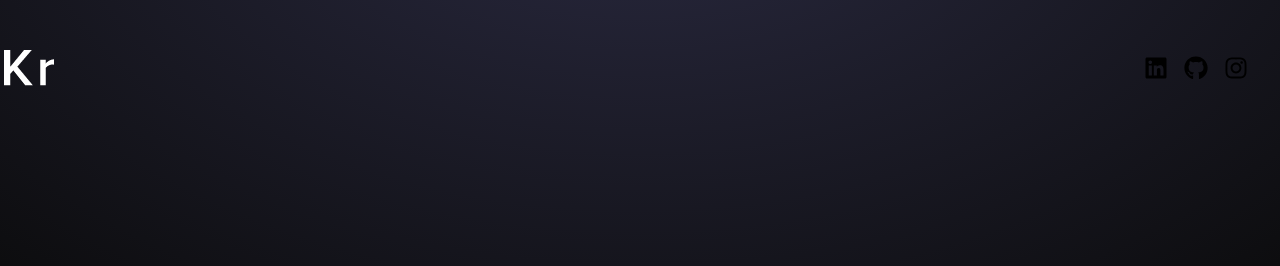
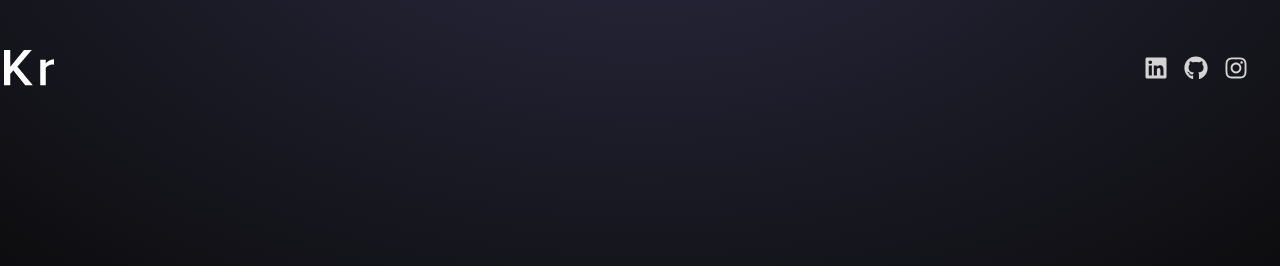
Before and after one commit to Messias-10/Portafolio-Web, a React (Vite) app: page / in a window 1280 px wide. Shown: the top 266 px of the page. Built offline with nearby package versions, Linux system fonts and the light colour scheme.

Commit message:
Change color of icons Navbar

```diff
--- a/src/App.jsx
+++ b/src/App.jsx
@@ -2,7 +2,7 @@ import Navbar2 from "./components/Navbar2";
 
 const App = () => {
   return (
-    <div>
+    <div className="overflow-x-hidden text-neutral-300 antialiased slec selection:bg-cyan-300 selection:text-cyan-900">
       <div className="absolute top-0 z-[-2] h-screen w-screen bg-neutral-950 bg-[radial-gradient(ellipse_80%_80%_at_50%_-20%,rgba(120,119,198,0.3),rgba(255,255,255,0))]"></div>
       <Navbar2 />
     </div>
```
